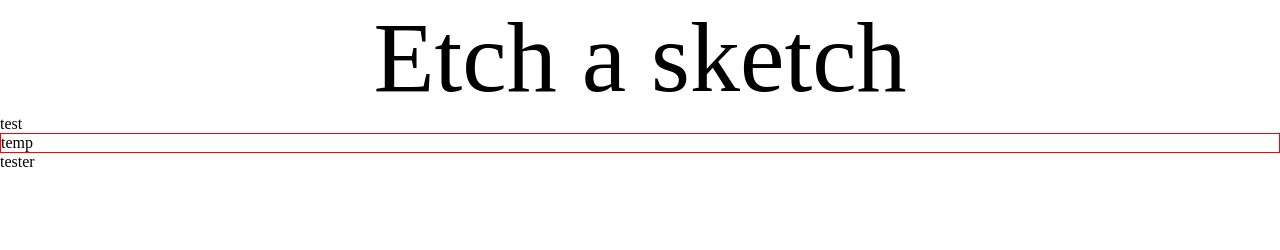
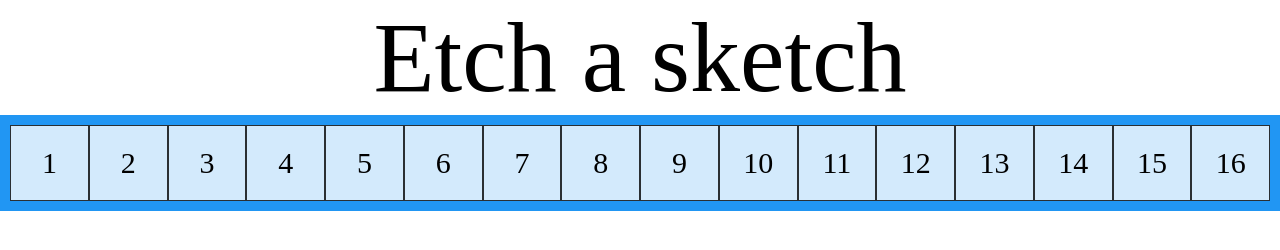
Before and after one commit to chenmathew/etch-a-sketch, a plain HTML site: page index.html in a window 1280 px wide. Drawn offline with Linux system fonts and the light colour scheme.

Commit message:
javascript

```diff
--- a/index.html
+++ b/index.html
@@ -12,10 +12,9 @@
     <div class="header">
         Etch a sketch
     </div>
-    <div id="container">
-        test
+    <div class="gridContainer">
     </div>
-    tester
+    </div>
 
 
 </body>
--- a/script.js
+++ b/script.js
@@ -1,9 +1,7 @@
-const squares = document.querySelector("#container");
-
-const div = document.createElement("div");
-div.classList.add('squares');
-div.textContent = "temp";
-
-squares.appendChild(div);
-
-bruh
+for (let i = 1; i < 17; i++) {
+	const squares = document.querySelector(".gridContainer")
+	const div = document.createElement("div");
+	div.classList.add('gridItem');
+	div.textContent = i;
+	squares.appendChild(div);
+}
--- a/style.css
+++ b/style.css
@@ -8,9 +8,21 @@
     font-size: 100px;
 }
 
-.squares {
-    border: red solid 1px;
-    display: flex;
+.gridContainer {
+  display: flex;
+  background-color: #2196F3;
+  padding: 10px;
 }
 
-bruh
+.gridItem {
+  background-color: rgba(255, 255, 255, 0.8);
+  border: 1px solid rgba(0, 0, 0, 0.8);
+  padding: 20px;
+  font-size: 30px;
+  text-align: center;
+  flex: 1;
+}
+
+.gridItem:hover {
+    background-color: #2196F3;
+}
```
